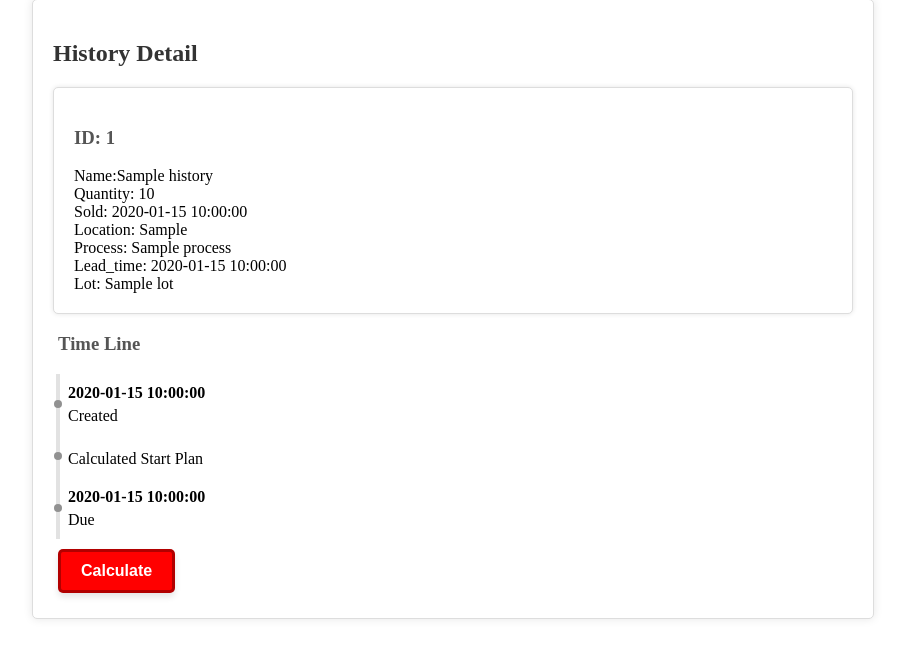
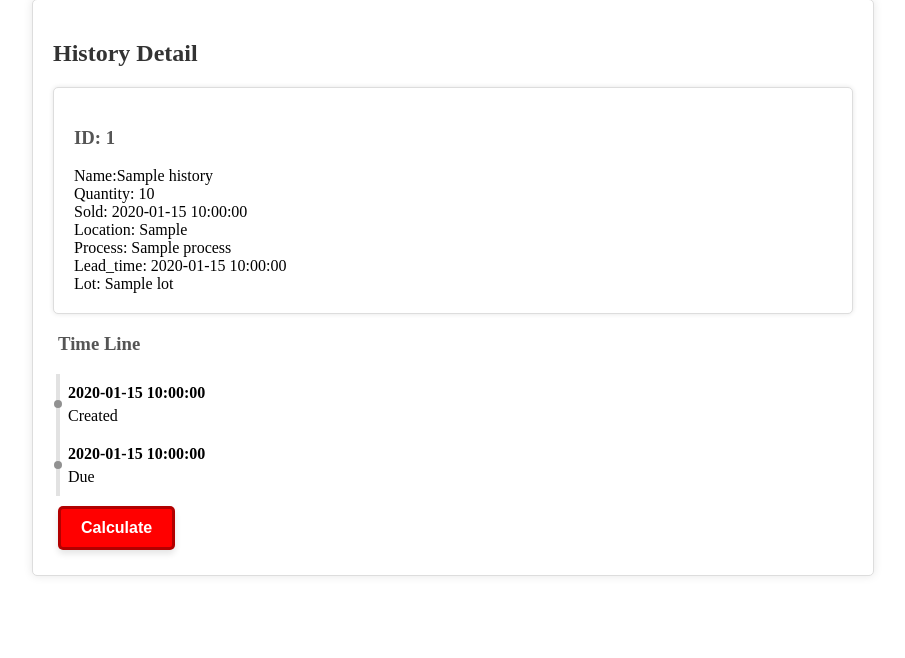
Before and after one commit to zzaizzai/fastapi-operations-management, a FastAPI app: template app/products/templates/history_detail.html in a window 1280 px wide. Shown: the part 68-726 px from the top of the page, without its empty margins (187-1092 px from the left). Run offline with FastAPI, Linux system fonts and the light colour scheme; the template is opened without the code that fills it: most values are stand-ins (such as "Sample title", 1, 10 or a date in 2020).

Commit message:
calculating

```diff
--- a/app/products/templates/history_detail.html
+++ b/app/products/templates/history_detail.html
@@ -110,11 +110,6 @@
             </div>
             <div class="timeline-item">
                 <div class="timeline-mark"></div>
-                <div class="timeline-date" id="start-plan-calculated"></div>
-                <div class="timeline-content">Calculated Start Plan</div>
-            </div>
-            <div class="timeline-item">
-                <div class="timeline-mark"></div>
                 <div class="timeline-date">{{history.date_due}}</div>
                 <div class="timeline-content">Due</div>
             </div>
@@ -131,64 +126,6 @@
 {% include 'spinner.html' %}
 
 <script>
-
-
-
-//     // 현재 시간을 얻어오는 함수
-//     function getCurrentTime() {
-//         return new Date();
-//     }
-
-//     // 타임라인에서 가장 가까운 시간 항목을 찾는 함수
-//     function findNearestTimelineItem(currentTime) {
-//         var timeline = $(".horizontal-timeline");
-//         var timelineDates = timeline.find(".timeline-date");
-//         var nearestItemIndex = -1;
-//         var nearestItemTimeDiff = Infinity;
-
-//         timelineDates.each(function(index, element) {
-//             var date = new Date($(element).text());
-//             var timeDiff = Math.abs(currentTime - date);
-
-//             if (timeDiff < nearestItemTimeDiff) {
-//                 nearestItemTimeDiff = timeDiff;
-//                 nearestItemIndex = index;
-//             }
-//         });
-
-//         return nearestItemIndex;
-//     }
-
-//     function formatDate(date) {
-//     var year = date.getFullYear();
-//     var month = (date.getMonth() + 1).toString().padStart(2, '0');
-//     var day = date.getDate().toString().padStart(2, '0');
-
-//     return year + '-' + month + '-' + day;
-// }
-
-//     // 타임라인에 현재 시간 항목 추가
-//     function addCurrentTimeItem() {
-//         var currentTime = getCurrentTime();
-//         var nearestItemIndex = findNearestTimelineItem(currentTime);
-
-//         if (nearestItemIndex >= 0) {
-//             var timeline = $(".horizontal-timeline");
-//             var timelineItems = timeline.find(".timeline-item");
-//             var newTimelineItem = $("<div class='timeline-item current-time'></div>");
-//             var newTimelineMark = $("<div class='timeline-mark'></div>");
-//             var newTimelineDate = $("<div class='timeline-date'>" +  formatDate(currentTime) + "</div>");
-//             var newTimelineContent = $("<div class='timeline-content'>Now</div>");
-
-//             newTimelineItem.append(newTimelineMark);
-//             newTimelineItem.append(newTimelineDate);
-//             newTimelineItem.append(newTimelineContent);
-
-//             timelineItems.eq(nearestItemIndex).after(newTimelineItem);
-//         }
-//     }
-
-//     // 초기에 타임라인에 현재 시간 항목 추가
 
     function addTimeLine(data) {
             var timeline = $(".horizontal-timeline");
```
Also changed, not shown: app/products/endpoints.py (+7 -7 lines).
